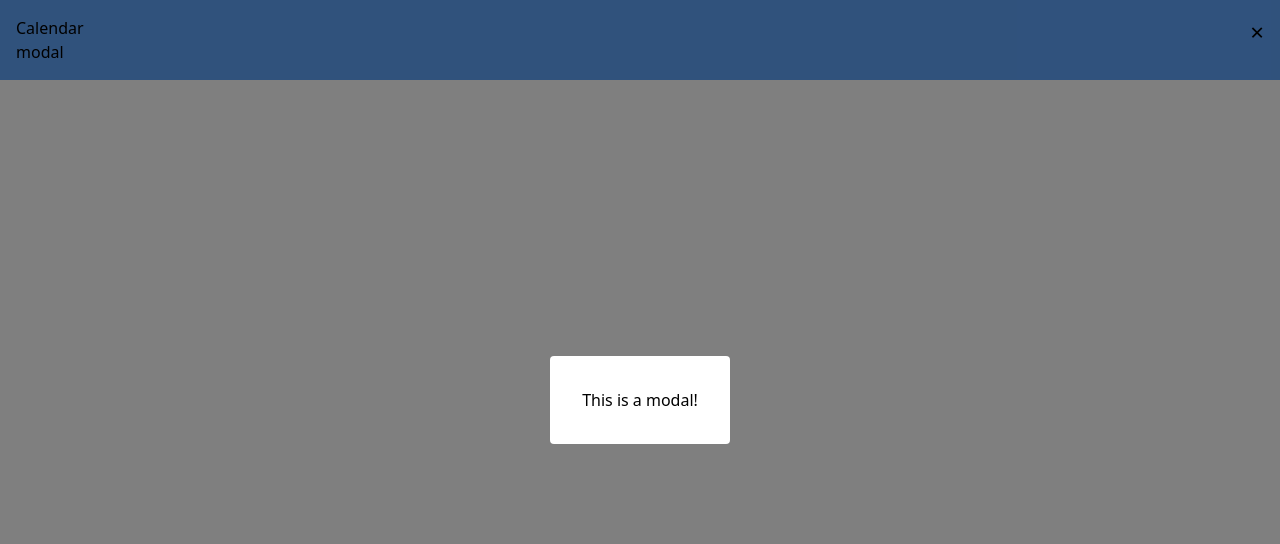
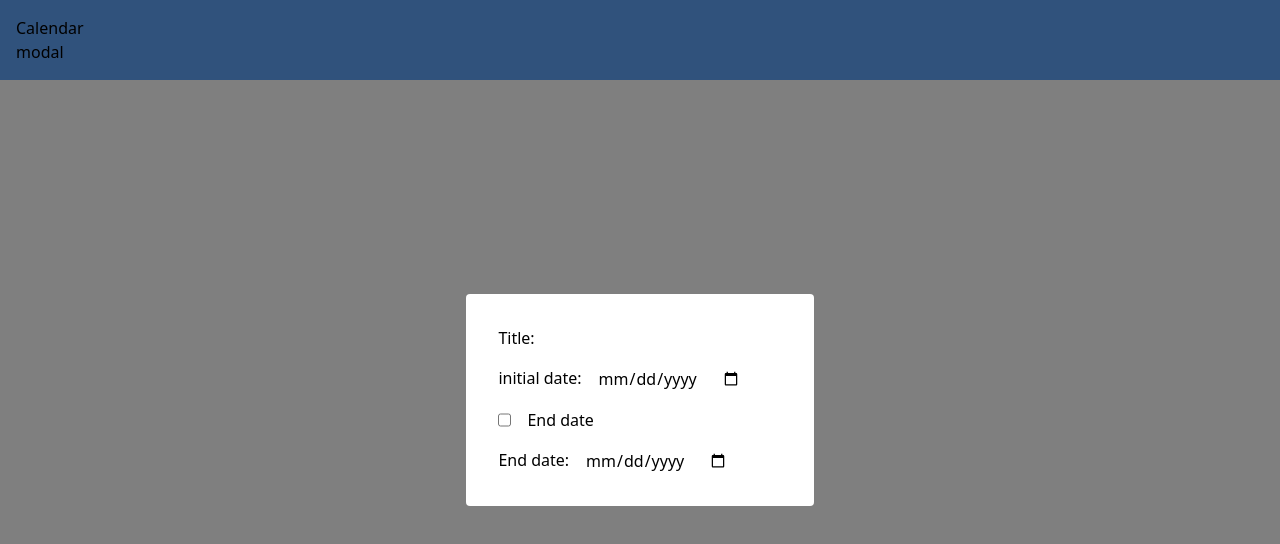
Before and after one commit to albams5/Assembler-TS-Calendar, a website: page index.html in a window 1280 px wide. Both pictures are taken after a click on the button "modal". Drawn offline with nearby package versions, Linux system fonts and the light colour scheme.

Commit message:
first four input/label in modal body only html

```diff
--- a/index.html
+++ b/index.html
@@ -16,13 +16,23 @@
       id="modal"
       class="modal hidden fixed inset-0 bg-black bg-opacity-50 flex items-center justify-center"
     >
-      <div class="modal-content bg-white p-8 rounded">
-        <span
-          id="closeModalBtn"
-          class="close absolute top-4 right-4 cursor-pointer text-2xl"
-          >&times;</span
-        >
-        <p>This is a modal!</p>
+      <div class="modal-content bg-white p-8 rounded flex flex-col gap-4">
+        <div class="flex flex-row gap-4">
+          <label for="title">Title:</label>
+          <input type="text" name="title" id="modalTitle" />
+        </div>
+        <div class="flex flex-row gap-4">
+          <label for="initialdate">initial date:</label>
+          <input type="date" name="initialdate" id="modalInitialDate" />
+        </div>
+        <div class="flex flex-row gap-4">
+          <input type="checkbox" name="endateCheck" id="modalEndateCheck" />
+          <label for="endateCheck">End date</label>
+        </div>
+        <div class="flex flex-row gap-4">
+          <label for="endate">End date: </label>
+          <input type="date" name="endate" id="modalEndate" />
+        </div>
       </div>
     </div>
   </body>
```
